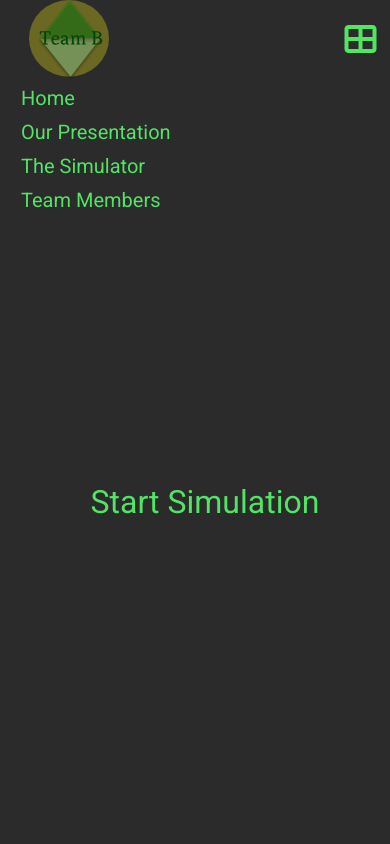
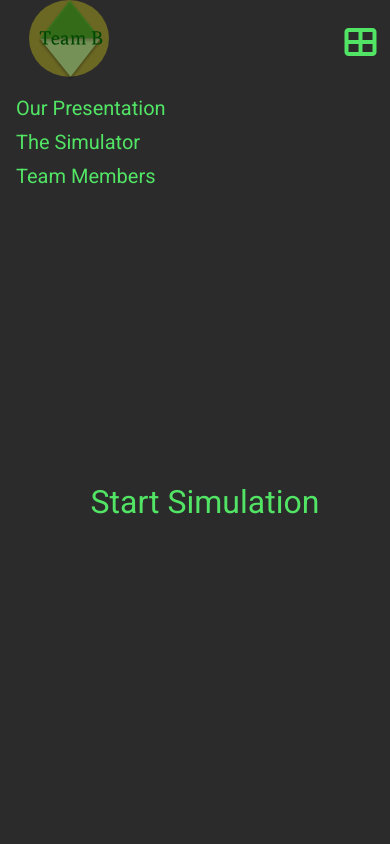
Before and after one commit to dragosdaniil/ATM_B_4, a website built with Parcel: page src/index.html in a window 390 px wide. Both pictures are taken after a click on the button 360 px from the left and 40 px from the top of the page. Shown: the top 844 px of the page. Built offline with nearby package versions, Linux system fonts and the light colour scheme; files whose address does not match are found by name.

Commit message:
minor changes

```diff
--- a/package.json
+++ b/package.json
@@ -3,7 +3,9 @@
   "version": "1.0.0",
   "main": "index.html",
   "scripts": {
-    "test": "echo \"Error: no test specified\" && exit 1"
+    "test": "echo \"Error: no test specified\" && exit 1",
+    "dev": "parcel src/index.html",
+    "build": "parcel build src/index.html"
   },
   "author": "",
   "license": "ISC",
--- a/src/index.html
+++ b/src/index.html
@@ -22,17 +22,21 @@
       <div class="background-img">
         <nav class="menu-bar">
           <div class="web-header">
-            <img src="images/Component 1.svg" alt="logo" class="logo">
+            <a href="index.html">
+              <img src="images/Component 1.svg" alt="logo" class="logo">
+            </a>
             <button class="nav-toggle">
               <i class="fas fa-th-large"></i>
             </button>
           </div>
-          <ul class="links">
-            <li><a href="index.html">Home</a></li>
+          <div class="links-container">
+            <ul class="links">
+            <!-- <li><a href="index.html">Home</a></li> -->
             <li><a href="#about">Our Presentation</a></li>
             <li><a href="#sim-map">The Simulator</a></li>
             <li><a href="#tours">Team Members</a></li>
           </ul>
+        </div>
         </nav>
         <div class="start-container">
           <button class="start">
--- a/src/scripts/func.js
+++ b/src/scripts/func.js
@@ -1,9 +1,17 @@
 const button = document.querySelector(".nav-toggle");
 const navbar = document.querySelector(".menu-bar");
 const goUp = document.querySelector(".go-up");
-
+let show = false;
 button.addEventListener("click", () => {
-  navbar.querySelector(".links").classList.toggle("show");
+  if (!show) {
+    const height = navbar.querySelector(".links").offsetHeight;
+    navbar.querySelector(".links-container").style.height =
+      String(height) + "px";
+    show = true;
+  } else {
+    navbar.querySelector(".links-container").style.height = "0px";
+    show = false;
+  }
 });
 
 /* Functionality for the nav-bar; it becomes fixed
@@ -21,9 +29,12 @@ window.addEventListener("scroll", () => {
 });
 
 window.addEventListener("resize", () => {
-  console.log(window.innerWidth);
   if (window.innerWidth >= 992) {
-    navbar.querySelector(".links").classList.remove("show");
+    const height = navbar.querySelector(".links").offsetHeight;
+    navbar.querySelector(".links-container").style.height =
+      String(height) + "px";
+  } else {
+    navbar.querySelector(".links-container").style.height = "0px";
   }
 });
 
--- a/src/styles.css
+++ b/src/styles.css
@@ -38,9 +38,7 @@ span {
 }
 
 ul {
-  display: grid;
   list-style-type: none;
-  grid-template-columns: auto auto auto auto;
 }
 
 a {
@@ -52,7 +50,6 @@ a {
 }
 li {
   text-align: center;
-  padding: 5px;
   transition: var(--transition);
   border-radius: 0.5rem;
 }
@@ -83,7 +80,6 @@ button {
 }
 
 h1 {
-  padding: 5px;
   margin-top: 1rem;
   color: var(--white1);
 }
@@ -106,6 +102,7 @@ h1 {
 }
 
 .start {
+  box-sizing: border-box;
   display: flex;
   align-items: center;
   justify-content: center;
@@ -141,7 +138,14 @@ nav {
 
 .logo {
   height: 100%;
-  width: 5rem;
+  width: 80px;
+}
+
+.links-container {
+  height: 5rem;
+  display: flex;
+  align-items: center;
+  justify-content: center;
 }
 
 .links {
@@ -152,7 +156,6 @@ nav {
   width: 90%;
   overflow: hidden;
   background-color: inherit;
-  transition: all 0.6s linear;
 }
 
 .nav-toggle {
@@ -335,20 +338,28 @@ END OF MAP CONTENT
     place-self: center;
   }
 
+  .links-container {
+    display: block;
+    height: 0;
+    overflow: hidden;
+    background-color: inherit;
+    width: 100%;
+    transition: var(--transition);
+  }
+
   .links {
     flex-direction: column;
     align-items: flex-start;
-    height: 0;
+    justify-content: space-evenly;
+    height: 7rem;
     width: 100%;
-    z-index: 3;
   }
 
   li {
-    text-align: left;
     margin-left: 1rem;
   }
   .show {
-    height: 9rem;
+    height: 7rem;
   }
 
   .map-container {
```
Also changed, not shown: 1 other file.
